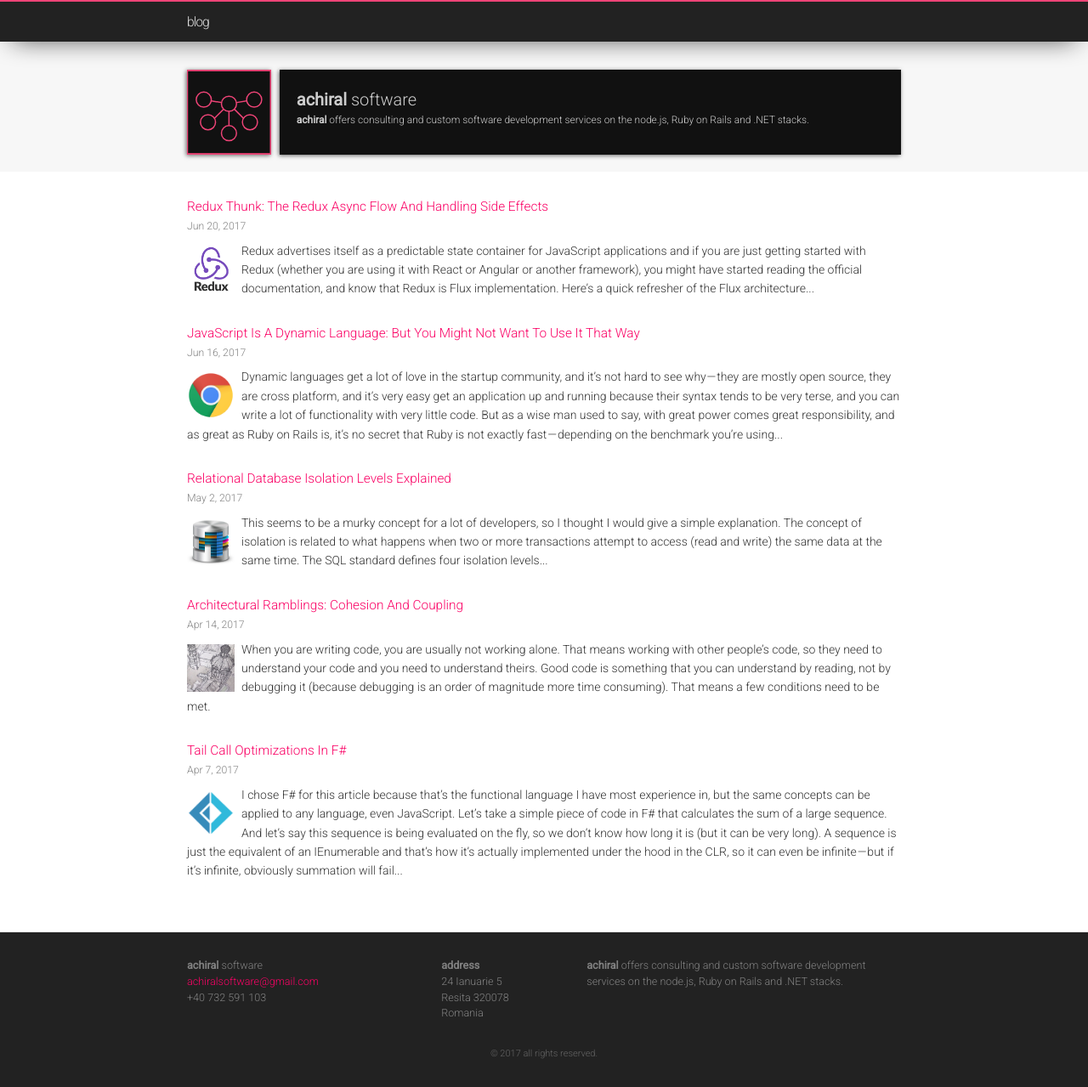
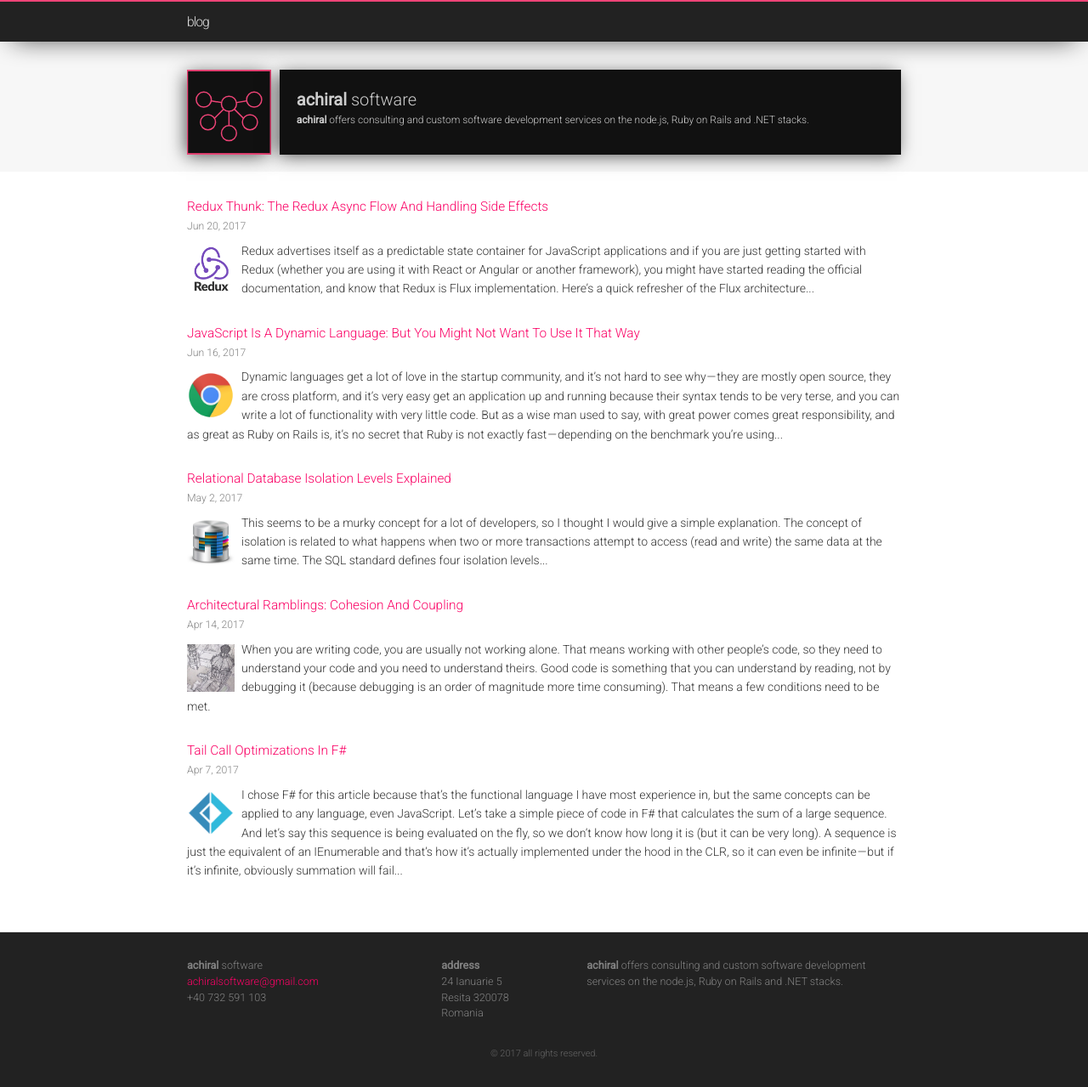
Before and after one commit to toaderflorin/eksia, a Jekyll site: the page built from index.md, in a window 1280 px wide and 1279 px high. Shown: the whole window at 85% size. Built offline with Jekyll 4.4.1, drawn with Linux system fonts in a browser that asks for light colours.

Commit message:
Adjusted the shadow on header.

```diff
--- a/_layouts/default.html
+++ b/_layouts/default.html
@@ -13,7 +13,7 @@
 
             <svg class="site-logo" width="100" height="100" viewBox="0 0 100 100" stroke="#ee4477" stroke-width="1.5" fill="#111"
               xmlns="http://www.w3.org/2000/svg"
-              style="box-shadow: -1px 1px 5px rgba(0, 0, 0, 0.6); margin: 0;">
+              style="box-shadow: -3px 3px 20px -2px  rgba(0, 0, 0, 0.7); margin: 0;">
               <rect x="0" y="0" width="100" height="100" fill="#111" stroke="fa0265" stroke-width="2.5"/>
               <line x1="50" y1="40" x2="20" y2="35" />
               <line x1="50" y1="40" x2="80" y2="35" />
@@ -27,7 +27,7 @@
               <circle cx="75" cy="62" r="9" />
               <circle cx="50" cy="75" r="9" />
             </svg>
-            <div style=" width: 740px; font-size: 20px; font-weight: 300; color: #ccc; background-color: #111; height: 100px; box-sizing: border-box; margin-left: 10px; padding: 20px; box-shadow: -1px 1px 5px rgba(0, 0, 0, 0.6);">
+            <div style=" width: 740px; font-size: 20px; font-weight: 300; color: #ccc; background-color: #111; height: 100px; box-sizing: border-box; margin-left: 10px; padding: 20px; box-shadow: -3px 3px 20px -2px  rgba(0, 0, 0, 0.7);">
               <b>achiral</b> software
               <div style="font-size: 12px;">
                 <b>achiral</b> offers consulting and custom software development services on the node.js, Ruby on Rails and .NET stacks.
```
Also changed, not shown: 2 other files.
